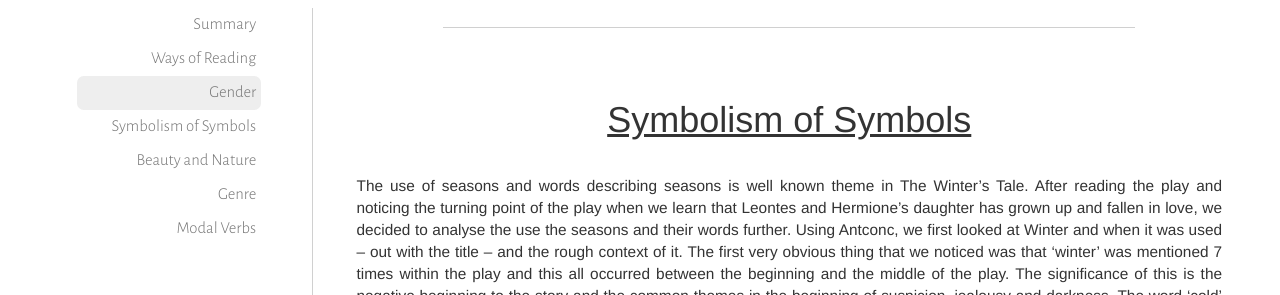
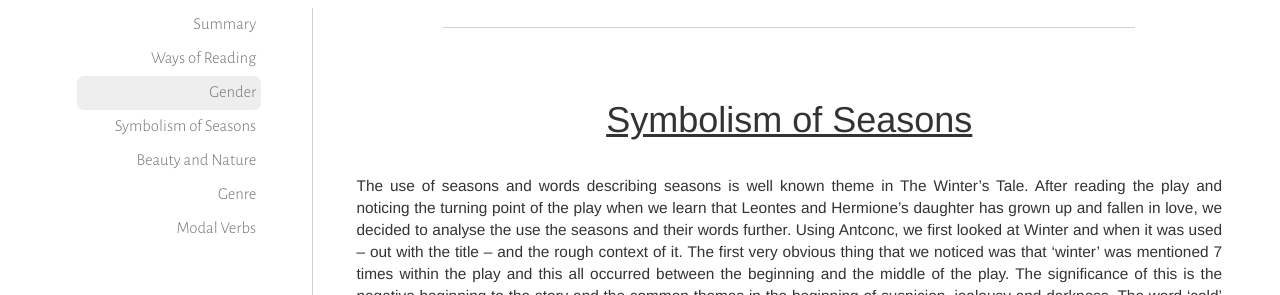
Before and after one commit to iahmed0/SU-LOSP.github.io, a Jekyll site: the page built from _analyses/winters_tale/index.md, in a window 1280 px wide and 900 px high, scrolled down 1877 px. Shown: the part 161-456 px from the top of the window. Built offline with Jekyll 4.4.1, drawn with Linux system fonts in a browser that asks for light colours.

Commit message:
fixed typo

```diff
--- a/_analyses/winters_tale/index.md
+++ b/_analyses/winters_tale/index.md
@@ -30,7 +30,7 @@ By looking at pronouns in The Winter’s Tale, we came up with several interesti
 	<img alt="Figure 1" title="Winter's Tale word cloud" src="Images/img1.png"/>
 </figure>
 
-# Symbolism of Symbols
+# Symbolism of Seasons
 
 The use of seasons and words describing seasons is well known theme in The Winter’s Tale. After reading the play and noticing the turning point of the play when we learn that Leontes and Hermione’s daughter has grown up and fallen in love, we decided to analyse the use the seasons and their words further.
 Using Antconc, we first looked at Winter and when it was used – out with the title – and the rough context of it. The first very obvious thing that we noticed was that ‘winter’ was mentioned 7 times within the play and this all occurred between the beginning and the middle of the play. The significance of this is the negative beginning to the story and the common themes in the beginning of suspicion, jealousy and darkness. The word ‘cold’ is only referred to 3 times in the play in the rough middle of the play but each time this is mentioned it is used somehow to refer to death.
```
